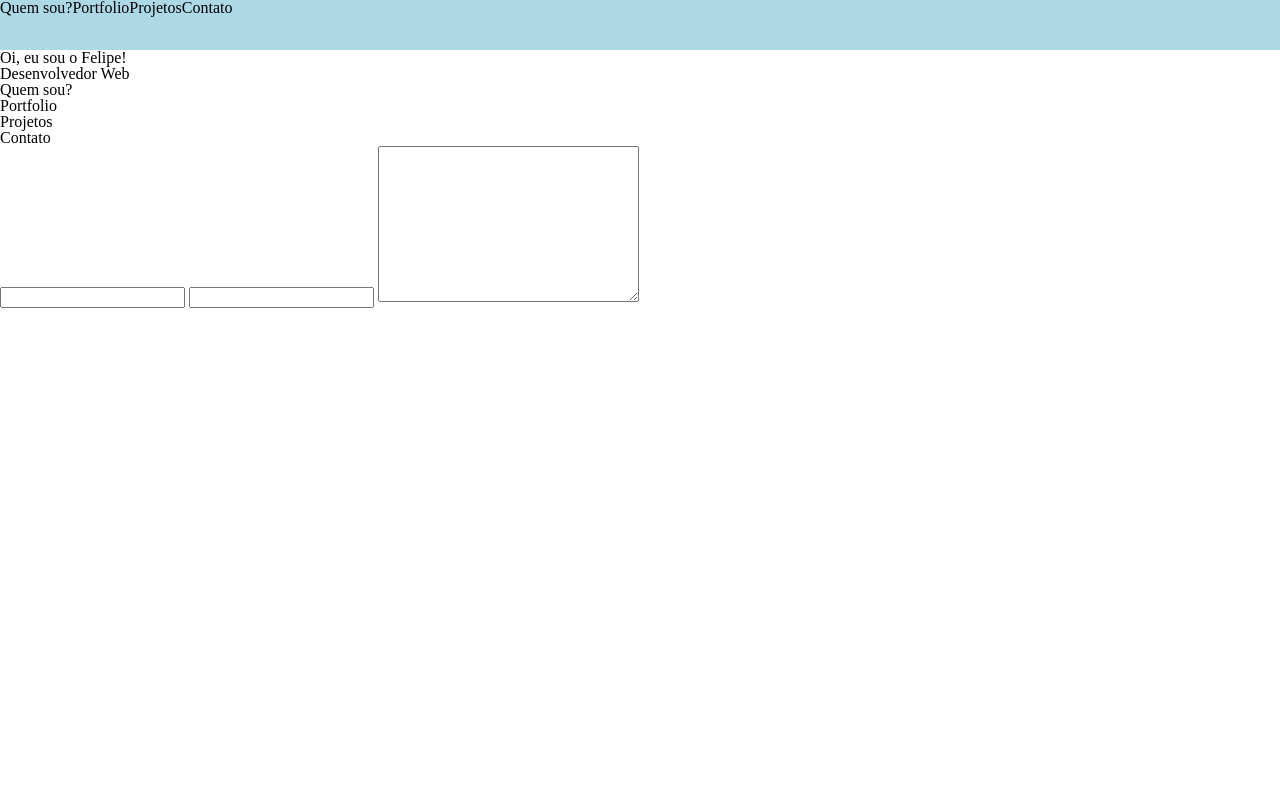
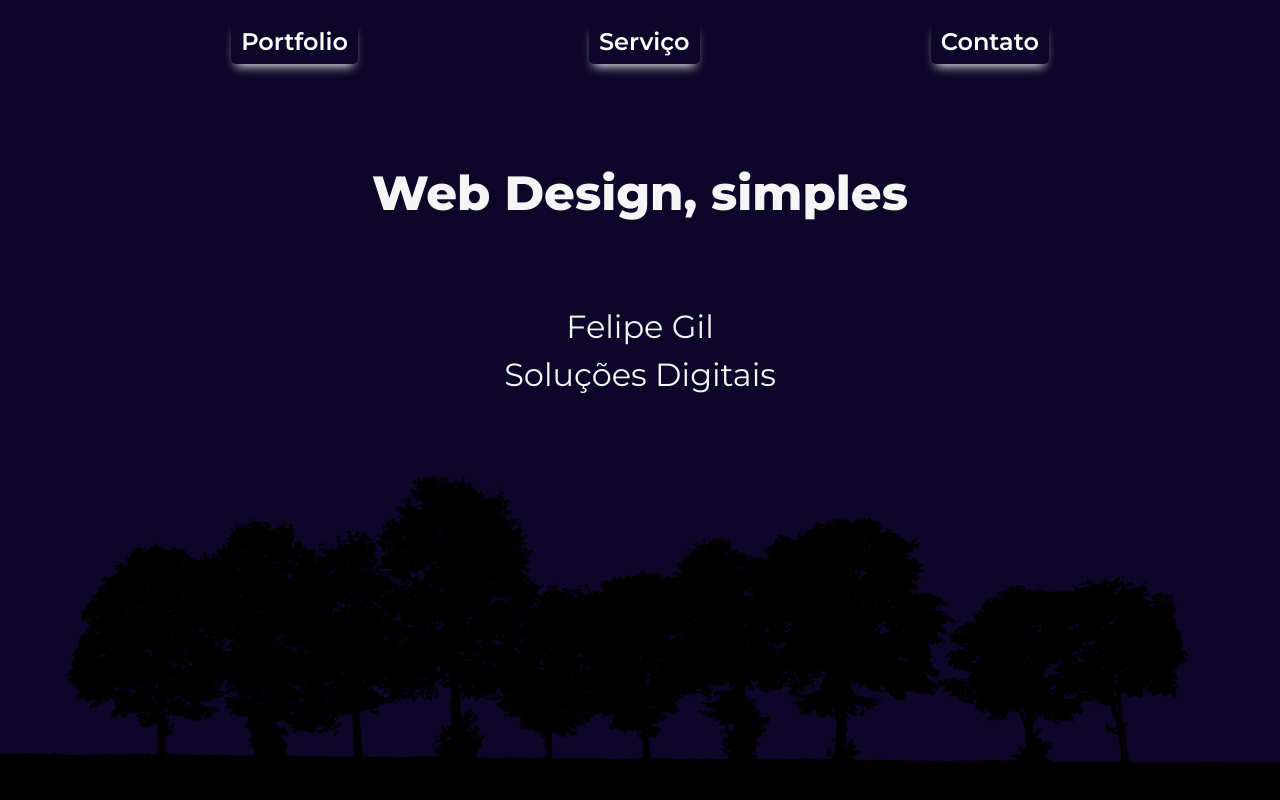
Before and after one commit to fgil90/fgil90, a plain HTML site: page index.html in a window 1280 px wide. Shown: the top 800 px of the page. Drawn offline with Linux system fonts and the light colour scheme.

Commit message:
now my commit is correct. 25% through

```diff
--- /dev/null
+++ b/css/footer.css
@@ -0,0 +1,4 @@
+footer{
+    background-color: black;
+    height:100px;
+}
--- a/css/header.css
+++ b/css/header.css
@@ -1,8 +1,28 @@
-header {
-  height: 50px;
-  background-color: lightblue;
+header{
+  background-color: var(--backgroundColor);
 }
 
-header ul {
+a{
+  text-decoration: none;
+  color:white;
+}
+
+.navigation-menu {
   display: flex;
+  justify-content: space-evenly;
+  padding: 20px 0;
+  font-size: 1.5rem;
 }
+
+.navigation-menu li {
+  padding: 10px;
+  border-radius: 5px;
+  box-shadow: 0 7px 10px -5px whitesmoke;
+  font-weight: 600;
+}
+.navigation-menu li:hover {
+  box-shadow: 0 12px 12px -5px whitesmoke;
+  transition-property: all;
+  transition-duration: 0.3s;
+  cursor: pointer;
+}
--- a/css/main.css
+++ b/css/main.css
@@ -1,13 +1,28 @@
-html,
-body {
-  width: 100%;
-  height: auto;
+.container__tela-principal{
+    min-height:90vh;
+    background: linear-gradient(#0d0629,#09101a);
+    background-image: url(../src/trees-silhouette.png);
+    background-size:cover;
+    background-position: bottom;
 }
 
-:root{
-  --darkgrey:#262626;
-  --purple:#A328FF;
-  --orange:#FF864F;
-  --yellow:#F9F871;
-  --blue:#0098FF;
+.container__titulos{
+    height:50vh;
+
+    display: flex;
+    flex-direction: column;
+    justify-content: space-evenly;
 }
+
+h1, h2{
+    text-align: center;
+}
+h1{
+    font-size: 3rem;
+    font-weight: 800;
+}
+
+h2{
+    font-size: 2rem;
+    line-height: 3rem;
+}
--- /dev/null
+++ b/css/portfolio.css
@@ -0,0 +1,29 @@
+.container__portfolio {
+  background: linear-gradient(black, #0f262c);
+
+  margin: auto;
+  padding:40px 0;
+
+  display: flex;
+  flex-wrap: wrap;
+  justify-content: space-evenly;
+  align-items: center;
+  gap: 40px 0;
+}
+
+.portfolio-item {
+  width: 300px;
+  height: 300px;
+  border-radius: 30px;
+  background-color: white;
+}
+.portfolio-description {
+  padding: 20px;
+  font-size: 1.3rem;
+}
+
+@media screen and (min-width: 600px) {
+  .portfolio-description {
+      width:50%;
+  }
+}
--- /dev/null
+++ b/css/style.css
@@ -0,0 +1,13 @@
+:root{
+  --backgroundColor: #0d0629;
+}
+
+html,
+body {
+  width: 100%;
+  height: auto;
+
+  background-color: var(--backgroundColor);
+  font-family: 'Montserrat', sans-serif;
+  color:whitesmoke;
+}
--- a/index.html
+++ b/index.html
@@ -4,41 +4,52 @@
     <meta charset="UTF-8" />
     <meta http-equiv="X-UA-Compatible" content="IE=edge" />
     <meta name="viewport" content="width=device-width, initial-scale=1.0" />
-    <title>Home | Felipe Gil</title>
-    <link rel="stylesheet" href="css/reset.css" />
-    <link rel="stylesheet" href="css/main.css" />
-    <link rel="stylesheet" href="css/header.css">
+    <title>Document</title>
+
+    <link rel="preconnect" href="https://fonts.gstatic.com" />
+    <link
+      href="https://fonts.googleapis.com/css2?family=Montserrat:ital,wght@0,100;0,200;0,300;0,400;0,500;0,600;0,700;0,800;0,900;1,100;1,200;1,300;1,400;1,500;1,600;1,700;1,800;1,900&display=swap"
+      rel="stylesheet"
+    />
+
+    <link rel="stylesheet" href="./css/reset.css" />
+    <link rel="stylesheet" href="./css/style.css" />
+    <link rel="stylesheet" href="./css/header.css" />
+    <link rel="stylesheet" href="./css/main.css" />
+    <link rel="stylesheet" href="./css/portfolio.css" />
+    <link rel="stylesheet" href="./css/footer.css" />
   </head>
-
   <body>
     <header>
-      <nav class="navigation-menu">
-        <ul>
-          <li>Quem sou?</li>
-          <li>Portfolio</li>
-          <li>Projetos</li>
-          <li>Contato</li>
+      <nav>
+        <ul class="navigation-menu">
+          <a href="#"><li>Portfolio</li></a>
+          <a href="#"><li>Serviço</li></a>
+          <a href="#"><li>Contato</li></a>
         </ul>
       </nav>
     </header>
 
     <main>
-      <section>
-        <h1>Oi, eu sou o Felipe!</h1>
-        <h2>Desenvolvedor Web</h2>
-      </section>
-      <section>
-        <div class="container">Quem sou?</div>
-        <div class="container">Portfolio</div>
-        <div class="container">Projetos</div>
-        <div class="container">Contato</div>
-      </section>
-      <form>
-        <label for="name"></label><input id="name" name="Nome" type="text" />
-        <label for="email-address"></label>
-        <input name="E-mail" type="email" /> <label for="message"></label>
-        <textarea name="Mensagem" id="message" cols="30" rows="10"></textarea>
-      </form>
+      <div class="container__tela-principal">
+      <div class="container__titulos">
+        <h1>Web Design, simples</h1>
+        <h2>Felipe Gil<br />Soluções Digitais</h2>
+      </div>
+    </div>
+
+    <div class="container__portfolio">
+      <div class="portfolio-item"></div>
+      <p class="portfolio-description">Lorem ipsum dolor sit amet, consectetur adipiscing elit. Aliquam blandit viverra sem sed aliquet. Ut et ante ut leo euismod rutrum ut at libero. Suspendisse sit amet mauris commodo, congue odio sit amet, euismod lectus. Mauris a commodo ligula. Aliquam gravida ultricies dictum. Suspendisse potenti. Cras dictum, turpis sit amet accumsan bibendum, nisi libero efficitur nulla, et suscipit dolor eros.</p>
+      <div class="portfolio-item"></div>
+      <p class="portfolio-description">Lorem ipsum dolor sit amet, consectetur adipiscing elit. Aliquam blandit viverra sem sed aliquet. Ut et ante ut leo euismod rutrum ut at libero. Suspendisse sit amet mauris commodo, congue odio sit amet, euismod lectus. Mauris a commodo ligula. Aliquam gravida ultricies dictum. Suspendisse potenti. Cras dictum, turpis sit amet accumsan bibendum, nisi libero efficitur nulla, et suscipit dolor eros.</p>
+      <div class="portfolio-item"></div>
+      <p class="portfolio-description">Lorem ipsum dolor sit amet, consectetur adipiscing elit. Aliquam blandit viverra sem sed aliquet. Ut et ante ut leo euismod rutrum ut at libero. Suspendisse sit amet mauris commodo, congue odio sit amet, euismod lectus. Mauris a commodo ligula. Aliquam gravida ultricies dictum. Suspendisse potenti. Cras dictum, turpis sit amet accumsan bibendum, nisi libero efficitur nulla, et suscipit dolor eros.</p>
+    </div>
+
     </main>
+    <footer></footer>
+
+    <script type="text/javascript" src="./js/scripts.js"></script>
   </body>
 </html>
--- a/package.json
+++ /dev/null
@@ -1,5 +0,0 @@
-{
-  "dependencies": {
-    "material-design-icons": "^3.0.1"
-  }
-}
```
Also changed, not shown: css/floater.css (added, +15 -0 lines), src/trees-silhouette.png (added).
